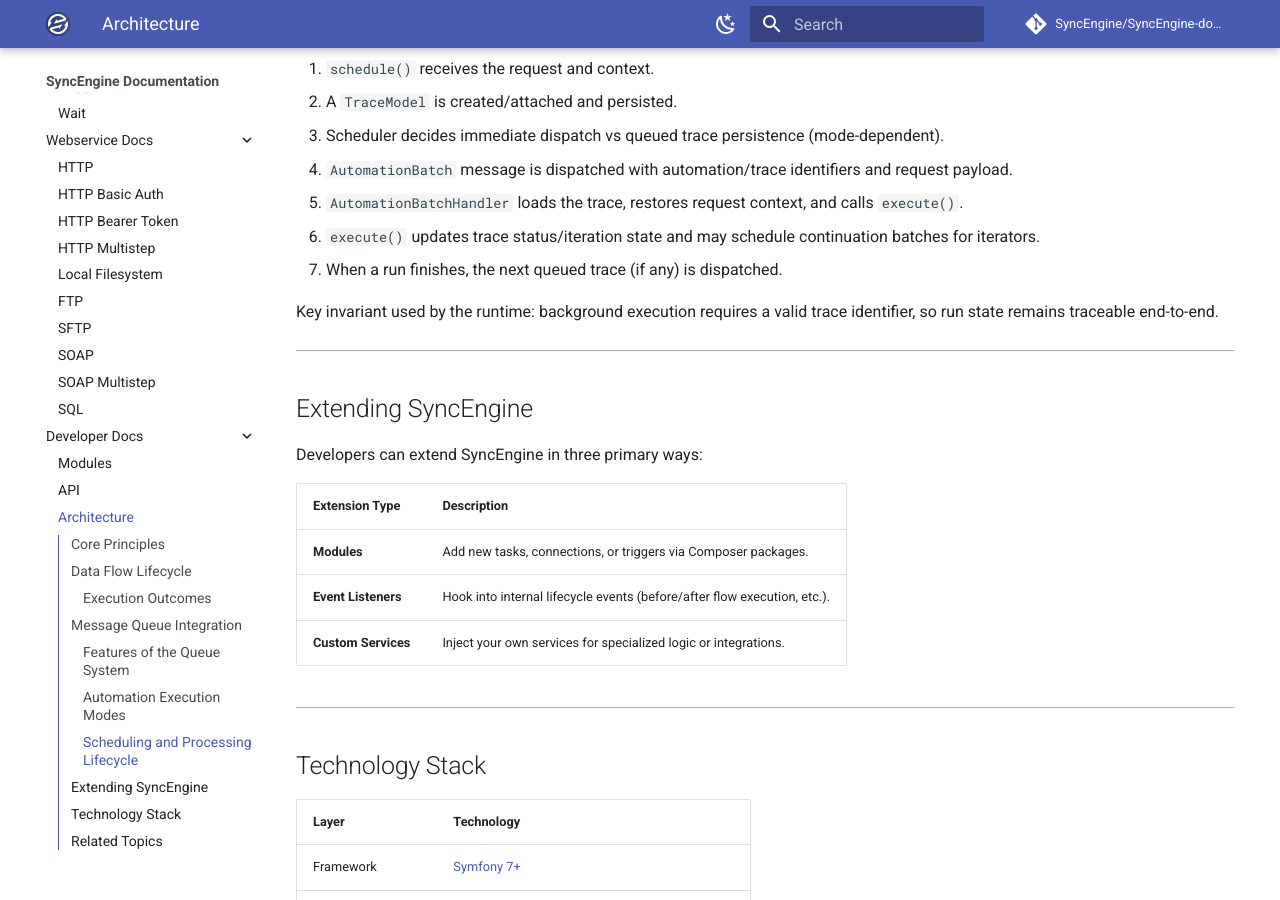
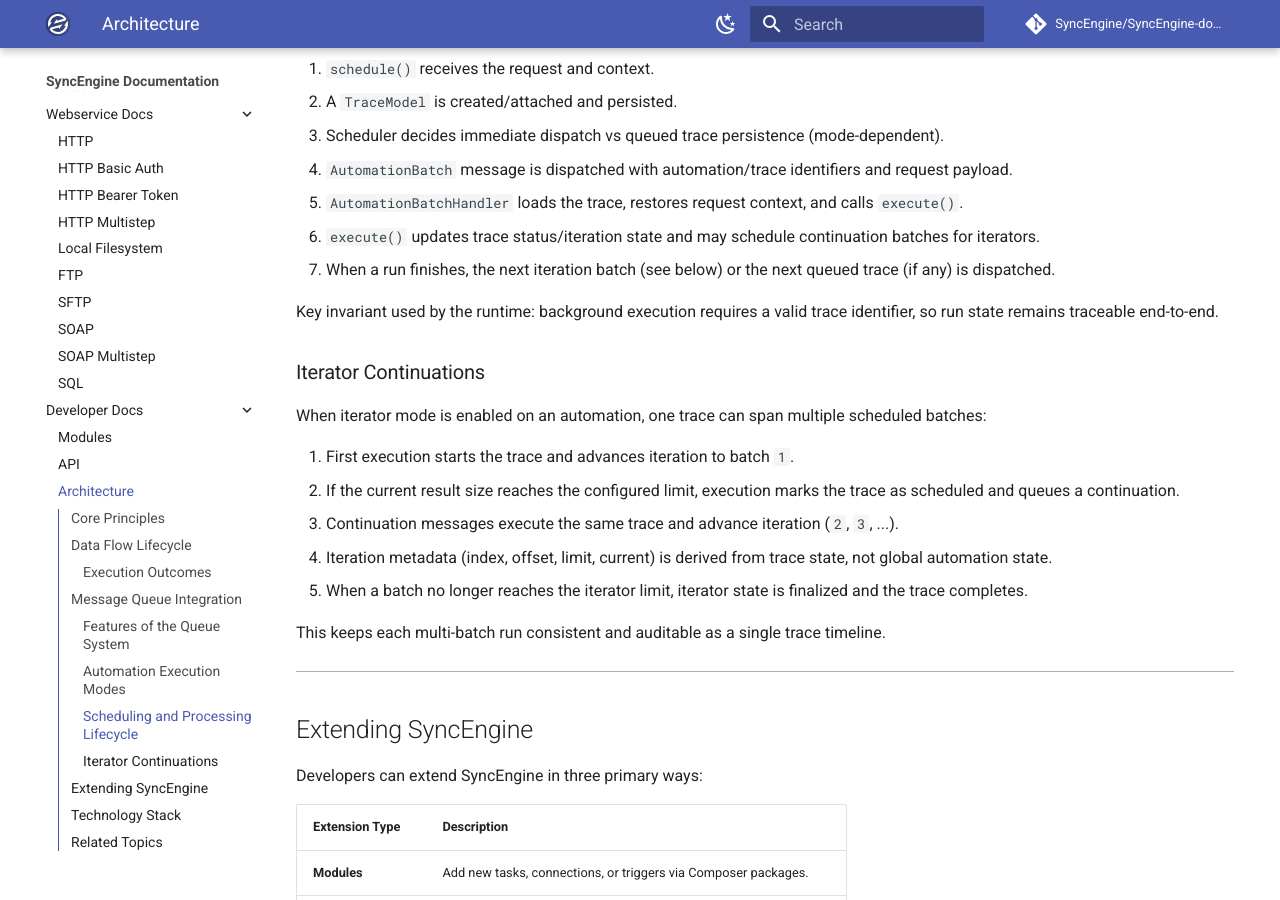
Before and after one commit to SyncEngine/docs, an MkDocs documentation site: the page built from docs/developer/architecture.md, in a window 1280 px wide and 900 px high, scrolled down 2073 px. Built offline with MkDocs 1.6.1 and Material for MkDocs 9.7.7, drawn with Linux system fonts in a browser that asks for light colours; comment, search, counter and statistics services are not loaded.

Commit message:
Explain iterator

```diff
--- a/docs/developer/architecture.md
+++ b/docs/developer/architecture.md
@@ -78,9 +78,21 @@ At a high level, a run follows this lifecycle:
 4. `AutomationBatch` message is dispatched with automation/trace identifiers and request payload.
 5. `AutomationBatchHandler` loads the trace, restores request context, and calls `execute()`.
 6. `execute()` updates trace status/iteration state and may schedule continuation batches for iterators.
-7. When a run finishes, the next queued trace (if any) is dispatched.
+7. When a run finishes, the next iteration batch (see below) or the next queued trace (if any) is dispatched.
 
 Key invariant used by the runtime: background execution requires a valid trace identifier, so run state remains traceable end-to-end.
+
+### Iterator Continuations
+
+When iterator mode is enabled on an automation, one trace can span multiple scheduled batches:
+
+1. First execution starts the trace and advances iteration to batch `1`.
+2. If the current result size reaches the configured limit, execution marks the trace as scheduled and queues a continuation.
+3. Continuation messages execute the same trace and advance iteration (`2`, `3`, ...).
+4. Iteration metadata (index, offset, limit, current) is derived from trace state, not global automation state.
+5. When a batch no longer reaches the iterator limit, iterator state is finalized and the trace completes.
+
+This keeps each multi-batch run consistent and auditable as a single trace timeline.
 
 ---
 
```
